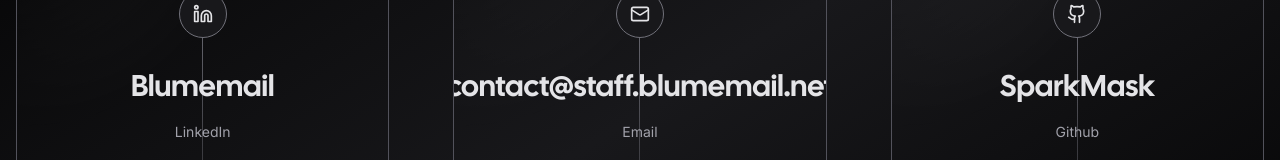
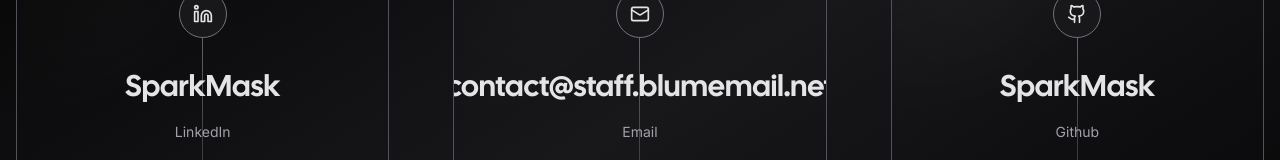
Before and after one commit to The-Blumemail-Group/Homebase, a Next.js app: page /contact in a window 1280 px wide. Shown: the part 286-446 px from the top of the page. Built offline with nearby package versions, Linux system fonts and the light colour scheme; no server answers; what tailwindcss-debug-screens would draw is missing.

Commit message:
Update page.tsx
updated LinkedIn

```diff
--- a/app/contact/page.tsx
+++ b/app/contact/page.tsx
@@ -7,9 +7,9 @@
 const socials = [
 	{
 		icon: <Linkedin size={20} />,
-		href: "https://www.linkedin.com/company/blumemail/posts/?feedView=all",
+		href: "https://www.linkedin.com/company/sparkmask/posts/?feedView=all",
 		label: "LinkedIn",
-		handle: "Blumemail",
+		handle: "SparkMask",
 	},
 	{
 		icon: <Mail size={20} />,
```
